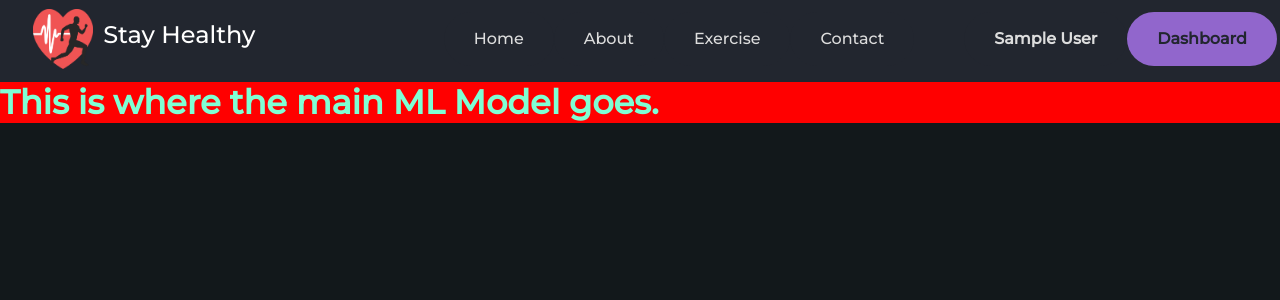
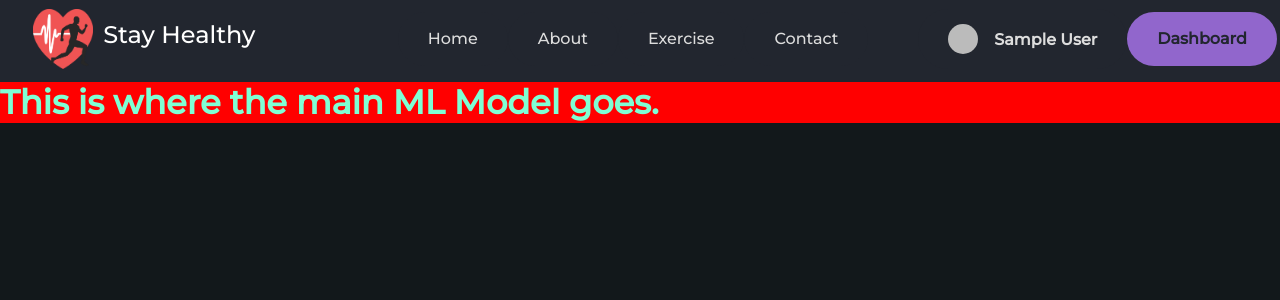
Before and after one commit to sahrohit/health-tracker, a React (Create React App) app: page /exercise in a window 1280 px wide. Shown: the top 300 px of the page. Built offline with nearby package versions, Linux system fonts and the light colour scheme; no server answers; sample sign-in values are in the browser's storage.

Commit message:
Added Avatar on Navbar

```diff
--- a/src/components/LandingPage/Navbar.js
+++ b/src/components/LandingPage/Navbar.js
@@ -42,7 +42,21 @@ const Navbar = () => {
           </li>
           <li>
             <a href="/auth" id={styles.signIN}>
-              {currentUser ? `${currentUser.displayName}` : "Sign in"}
+              <div>
+                {currentUser && (
+                  <img
+                    className={styles.avatar}
+                    width="30"
+                    src={
+                      currentUser.photoURL || "https://picsum.photos/200/300"
+                    }
+                    alt="avatar"
+                  />
+                )}
+              </div>
+              <div className={currentUser && `${styles.name}`}>
+                {currentUser ? `  ${currentUser.displayName}` : "Sign in"}
+              </div>
             </a>
           </li>
           <li className={styles.signUP}>
--- a/src/components/LandingPage/Navbar.module.css
+++ b/src/components/LandingPage/Navbar.module.css
@@ -77,6 +77,15 @@ nav {
   width: 80px;
   height: 80px;
   cursor: pointer;
+}
+
+.avatar {
+  border-radius: 50%;
+  margin-right: 1rem;
+}
+
+.name {
+  margin-top: 4px;
 }
 
 .burgerMenu {
```
